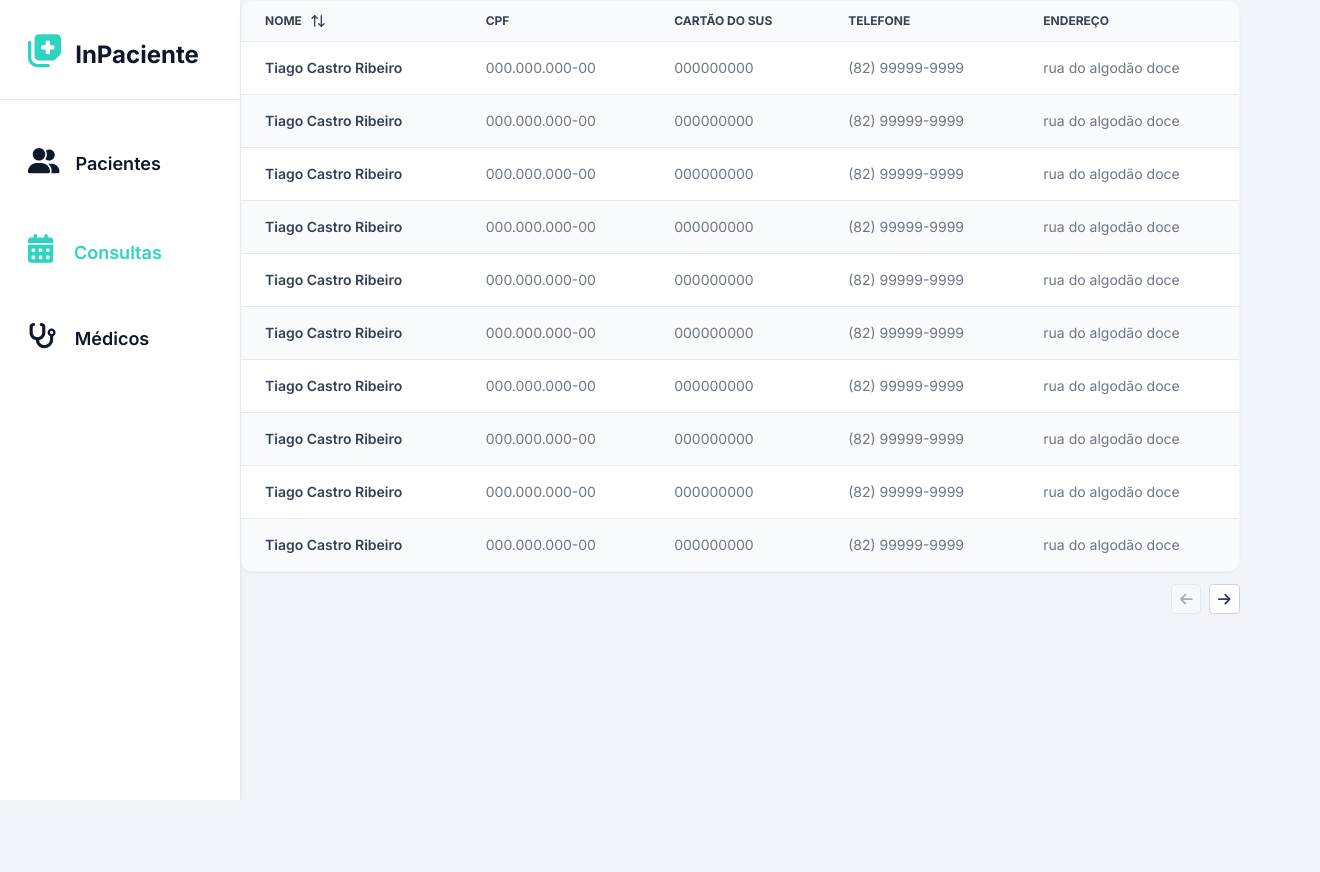
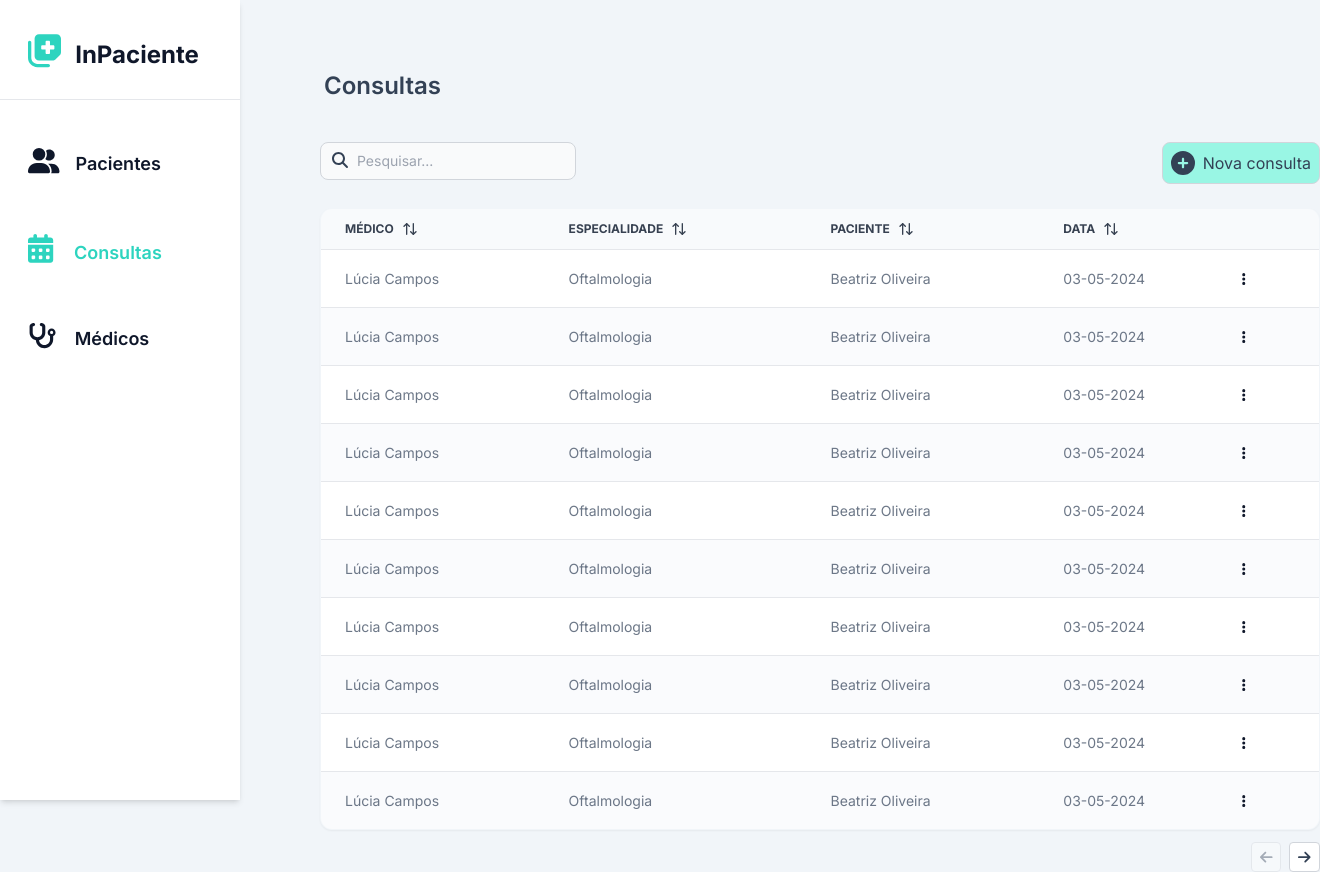
Before and after one commit to ullyanne/InPacienteWeb, a React (Vite) app: page /consultas in a window 1280 px wide. Shown: the whole page, 1320 px wide, since content can reach past the window. Before the commit the page ends 800 px from the top, so only its background shows below. Built offline with nearby package versions, Linux system fonts and the light colour scheme.

Commit message:
✨ implement drop-down menu

```diff
--- a/package.json
+++ b/package.json
@@ -13,6 +13,8 @@
     "@fortawesome/fontawesome-svg-core": "^6.5.2",
     "@fortawesome/free-solid-svg-icons": "^6.5.2",
     "@fortawesome/react-fontawesome": "^0.2.0",
+    "@radix-ui/react-dropdown-menu": "^2.0.6",
+    "@radix-ui/react-icons": "^1.3.0",
     "@tanstack/react-table": "^8.16.0",
     "lucide-react": "^0.378.0",
     "react": "^18.2.0",
--- a/src/components/Appointments.tsx
+++ b/src/components/Appointments.tsx
@@ -1,7 +1,8 @@
-import { ArrowUpDown } from "lucide-react";
 import { DataTable } from "./DataTable";
-import { ColumnDef } from "@tanstack/react-table"
 import { AppointmentsColumns } from "./AppointmentsColumns";
+import { SearchBar } from "./SearchBar";
+import { FontAwesomeIcon } from "@fortawesome/react-fontawesome";
+import { faCirclePlus } from "@fortawesome/free-solid-svg-icons/faCirclePlus";
 
 export function Appointments() {
   let data = []
@@ -9,26 +10,39 @@ export function Appointments() {
   for (let i = 0; i <= 13; i++) {
     data.push(
       {
-        name: "Tiago Castro Ribeiro",
-        cpf: "000.000.000-00",
-        sus_card: "000000000",
-        phone_number: "(82) 99999-9999",
-        address: "rua do algodão doce"
+        doctorName: "Lúcia Campos",
+        doctorSpecialty: "Oftalmologia",
+        patientName: "Beatriz Oliveira",
+        date: "03-05-2024"
       })
   }
 
   data.push(
     {
-      name: "aline",
-      cpf: "000.000.000-00",
-      sus_card: "000000000",
-      phone_number: "(82) 55555-5555",
-      address: "av. brasil, n° 8"
+      doctorName: "Isabella Rodrigues Gomes",
+      doctorSpecialty: "Cardiologia",
+      patientName: "Paulo Pereira Sousa",
+      date: "23-06-2024"
     }
   )
 
   return (
-    <div>
+    <div className="mt-[70px] ml-20" >
+      <div className="text-2xl mb-10 px-1 font-semibold">
+        <h1>Consultas</h1>
+      </div>
+
+      <div className="mb-2 flex justify-between w-[1000px] pb-4">
+        <SearchBar />
+
+        <div className="flex flex-row-reverse w-[1000px]">
+          <button className="bg-teal-200 border border-gray-300 rounded-lg py-2 px-2 hover:bg-teal-300/80 transition ease-in-out select-none delay-75 flex">
+            <FontAwesomeIcon icon={faCirclePlus} size="xl"/>
+            <span className="pl-2 ">Nova consulta</span>
+          </button>
+        </div>
+      </div>
+
       <DataTable columns={AppointmentsColumns} data={data} />
     </div>
   )
--- a/src/components/AppointmentsColumns.tsx
+++ b/src/components/AppointmentsColumns.tsx
@@ -1,21 +1,21 @@
 import { ColumnDef } from "@tanstack/react-table";
 import { ArrowUpDown } from "lucide-react";
+import { Dropdown } from "./Dropdown";
 
 export type Appointment = {
-  name: string;
-  cpf: string;
-  sus_card: string;
-  phone_number: string;
-  address: string;
+  doctorName: string;
+  doctorSpecialty: string;
+  patientName: string;
+  date: string;
 }
 
 export const AppointmentsColumns: ColumnDef<Appointment>[] = [
   {
-    accessorKey: "name",
+    accessorKey: "doctorName",
     header: ({ column }) => {
       return (
         <button onClick={() => column.toggleSorting(column.getIsSorted() === "asc")} className="flex" >
-          <span>NOME</span>
+          <span>MÉDICO</span>
           <span>
             <ArrowUpDown className="ml-2 h-4 w-4" />
           </span>
@@ -26,23 +26,57 @@ export const AppointmentsColumns: ColumnDef<Appointment>[] = [
     cell: (info) => info.getValue(),
   },
   {
-    accessorKey: "cpf",
-    header: "CPF",
+    accessorKey: "doctorSpecialty",
+    header: ({ column }) => {
+      return (
+        <button onClick={() => column.toggleSorting(column.getIsSorted() === "asc")} className="flex" >
+          <span>ESPECIALIDADE</span>
+          <span>
+            <ArrowUpDown className="ml-2 h-4 w-4" />
+          </span>
+
+        </button>
+      )
+    },
     cell: (info) => info.getValue(),
   },
   {
-    accessorKey: "sus_card",
-    header: "Cartão do SUS",
+    accessorKey: "patientName",
+    header: ({ column }) => {
+      return (
+        <button onClick={() => column.toggleSorting(column.getIsSorted() === "asc")} className="flex" >
+          <span>PACIENTE</span>
+          <span>
+            <ArrowUpDown className="ml-2 h-4 w-4" />
+          </span>
+
+        </button>
+      )
+    },
     cell: (info) => info.getValue(),
   },
   {
-    accessorKey: "phone_number",
-    header: "Telefone",
+    accessorKey: "date",
+    header: ({ column }) => {
+      return (
+        <button onClick={() => column.toggleSorting(column.getIsSorted() === "asc")} className="flex" >
+          <span>DATA</span>
+          <span>
+            <ArrowUpDown className="ml-2 h-4 w-4" />
+          </span>
+
+        </button>
+      )
+    },
     cell: (info) => info.getValue(),
   },
   {
-    accessorKey: "address",
-    header: "Endereço",
-    cell: (info) => info.getValue(),
-  },
+    id: "actions",
+    cell: ({ row }) => {
+      console.log(row.original)
+      return (
+        <Dropdown />
+      )
+    }
+  }
 ]
--- /dev/null
+++ b/src/components/Dropdown.tsx
@@ -0,0 +1,34 @@
+import { faEllipsisVertical } from "@fortawesome/free-solid-svg-icons/faEllipsisVertical";
+import { FontAwesomeIcon } from "@fortawesome/react-fontawesome";
+import * as DropdownMenu from "@radix-ui/react-dropdown-menu";
+
+export function Dropdown(){
+  return (
+    <DropdownMenu.Root>
+          <DropdownMenu.Trigger asChild>
+            <button
+              className="-ml-9 rounded-lg w-[25px] h-[25px] inline-flex items-center justify-center text-violet11 outline-none focus:shadow-[0_0_0_2px] text-slate-900"
+              aria-label="Customise options"
+            >
+              <FontAwesomeIcon icon={faEllipsisVertical} />
+            </button>
+          </DropdownMenu.Trigger>
+
+          <DropdownMenu.Portal>
+            <DropdownMenu.Content side="right"
+              className="min-w-[120px] bg-white rounded-md p-[5px] shadow-[0px_10px_38px_-10px_rgba(22,_23,_24,_0.35),_0px_10px_20px_-15px_rgba(22,_23,_24,_0.2)] will-change-[opacity,transform] data-[side=top]:animate-slideDownAndFade data-[side=right]:animate-slideLeftAndFade data-[side=bottom]:animate-slideUpAndFade data-[side=left]:animate-slideRightAndFade"
+              sideOffset={5}
+            >
+              <DropdownMenu.Item className="group text-[13px] leading-none rounded-[3px] flex items-center h-[25px] px-[5px] relative pl-[25px] select-none outline-none data-[highlighted]:bg-gray-100">
+                Editar{' '}
+              </DropdownMenu.Item>
+              <DropdownMenu.Item className="group text-[13px] leading-none rounded-[3px] flex items-center h-[25px] px-[5px] relative pl-[25px] select-none outline-none  data-[highlighted]:bg-red-100">
+                <span className="text-red-500">
+                  Deletar{' '}
+                </span>
+              </DropdownMenu.Item>
+            </DropdownMenu.Content>
+          </DropdownMenu.Portal>
+        </DropdownMenu.Root>
+  )
+}
--- a/src/components/PatientsColumns.tsx
+++ b/src/components/PatientsColumns.tsx
@@ -1,5 +1,6 @@
 import { ColumnDef } from "@tanstack/react-table";
 import { ArrowUpDown } from "lucide-react";
+import { Dropdown } from "./Dropdown";
 
 export type Patient = {
   name: string;
@@ -45,4 +46,13 @@ export const PatientsColumns: ColumnDef<Patient>[] = [
     header: "Endereço",
     cell: (info) => info.getValue(),
   },
+  {
+    id: "actions",
+    cell: ({ row }) => {
+      console.log(row.original)
+      return (
+        <Dropdown />
+      )
+    }
+  }
 ]
```
Also changed, not shown: 1 other file (tests, documents, lock files or other folders).
